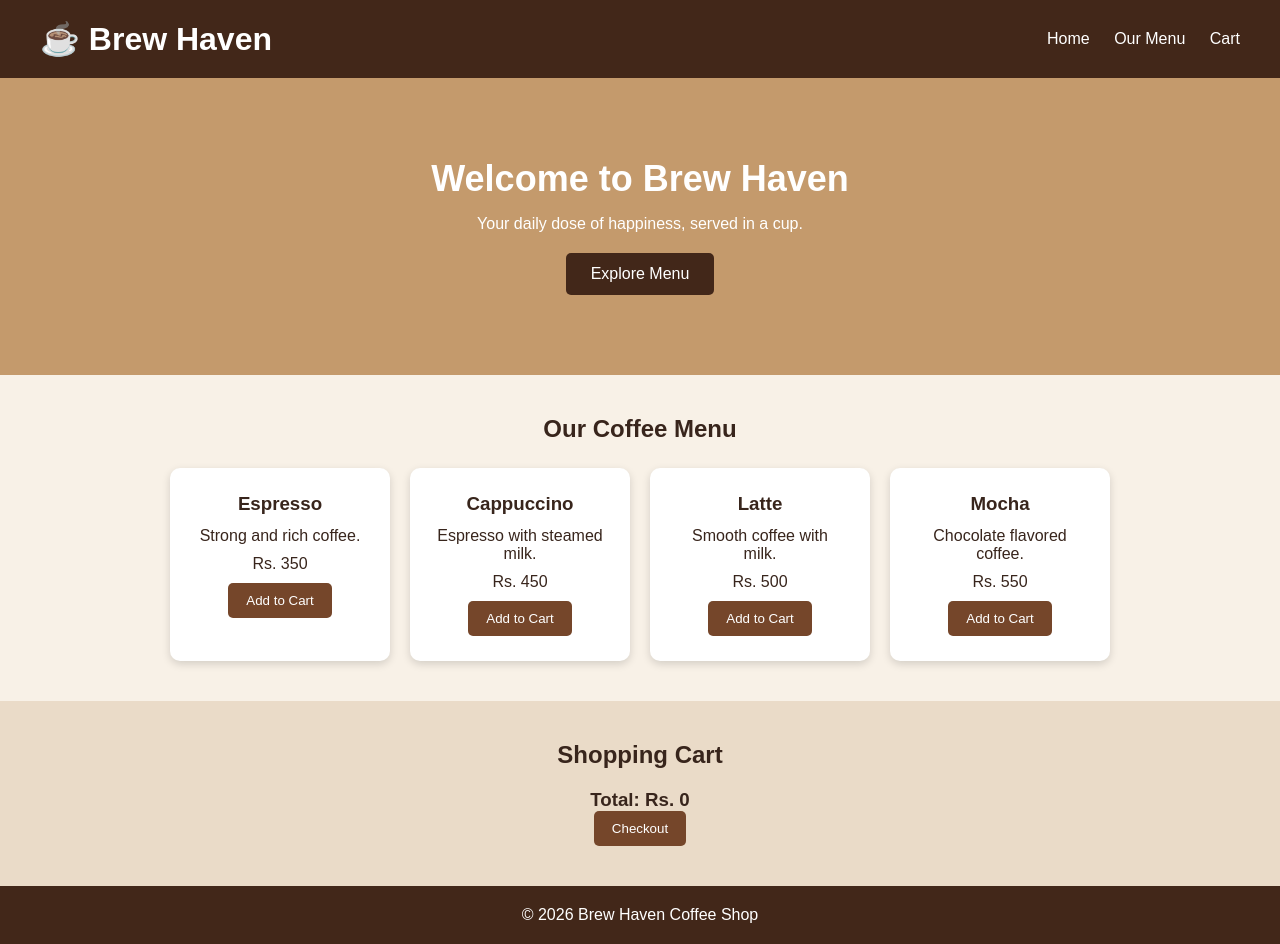
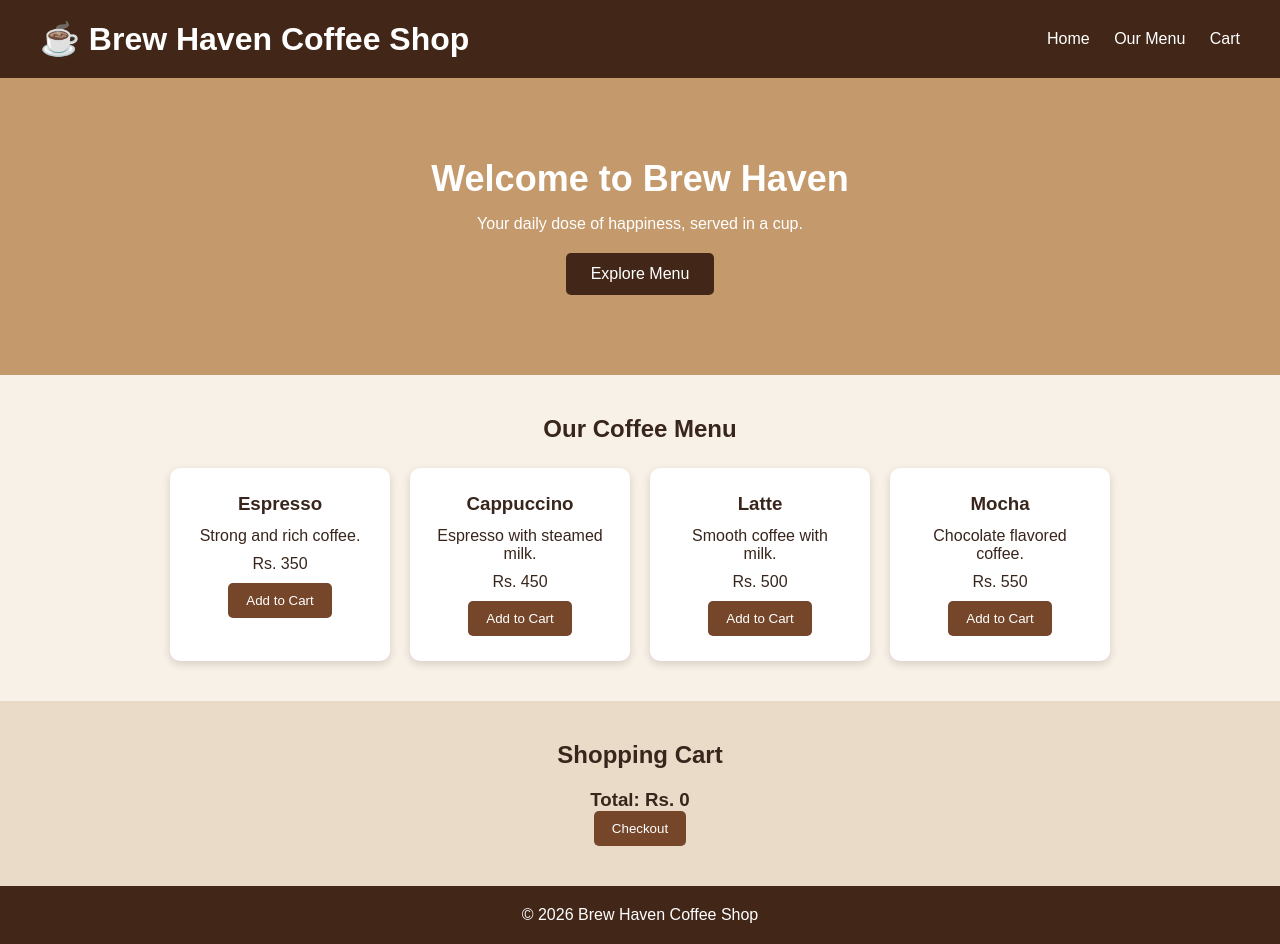
Before and after one commit to areeshaali06/CoffeeShop, a plain HTML site: page index.html in a window 1280 px wide. Drawn offline with Linux system fonts and the light colour scheme.

Commit message:
Update coffee shop heading

```diff
--- a/index.html
+++ b/index.html
@@ -10,7 +10,7 @@
 <body>
 
     <header>
-        <h1>☕ Brew Haven</h1>
+        <h1>☕ Brew Haven Coffee Shop</h1>
         <nav>
             <a href="#home">Home</a>
             <a href="#menu">Our Menu</a>
```
